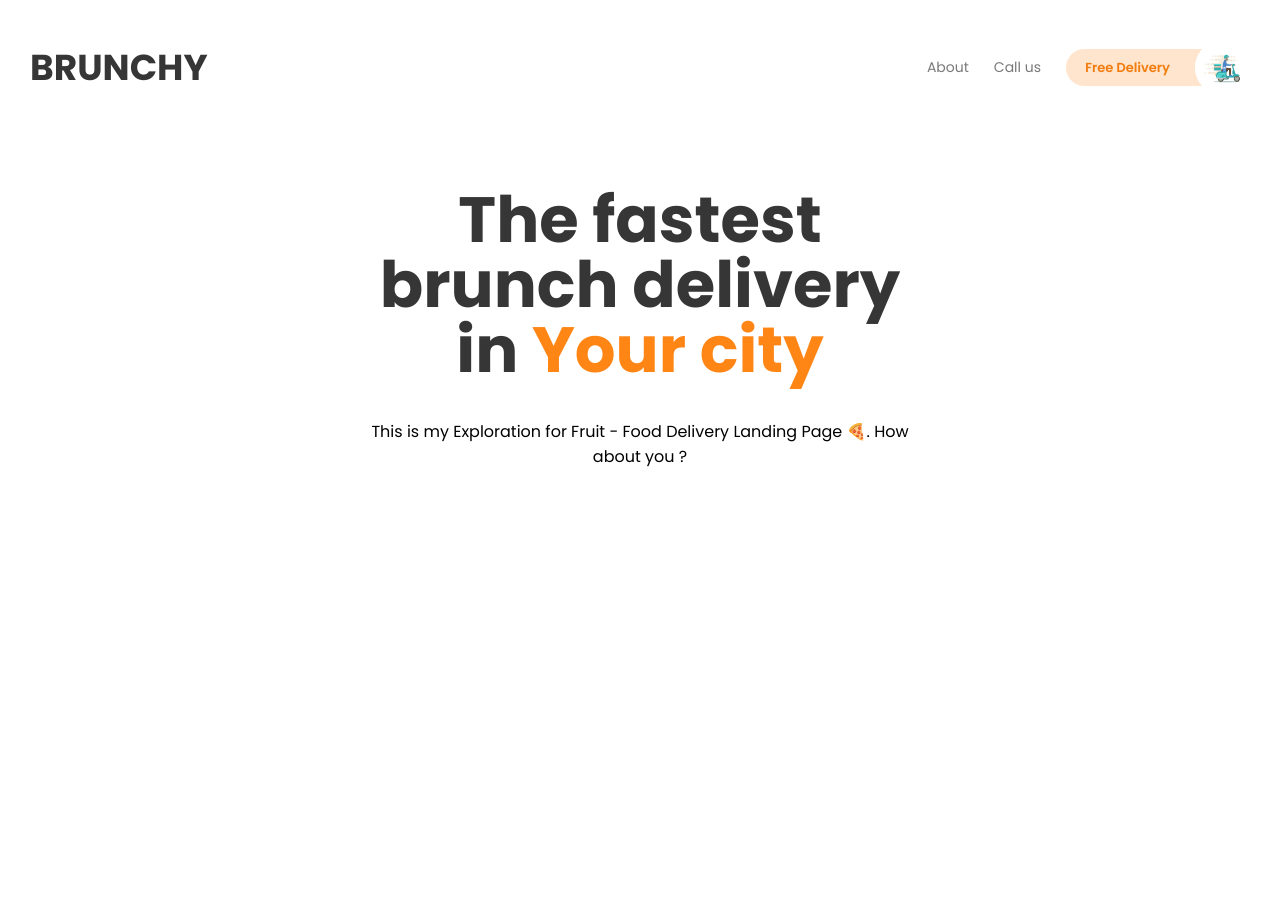
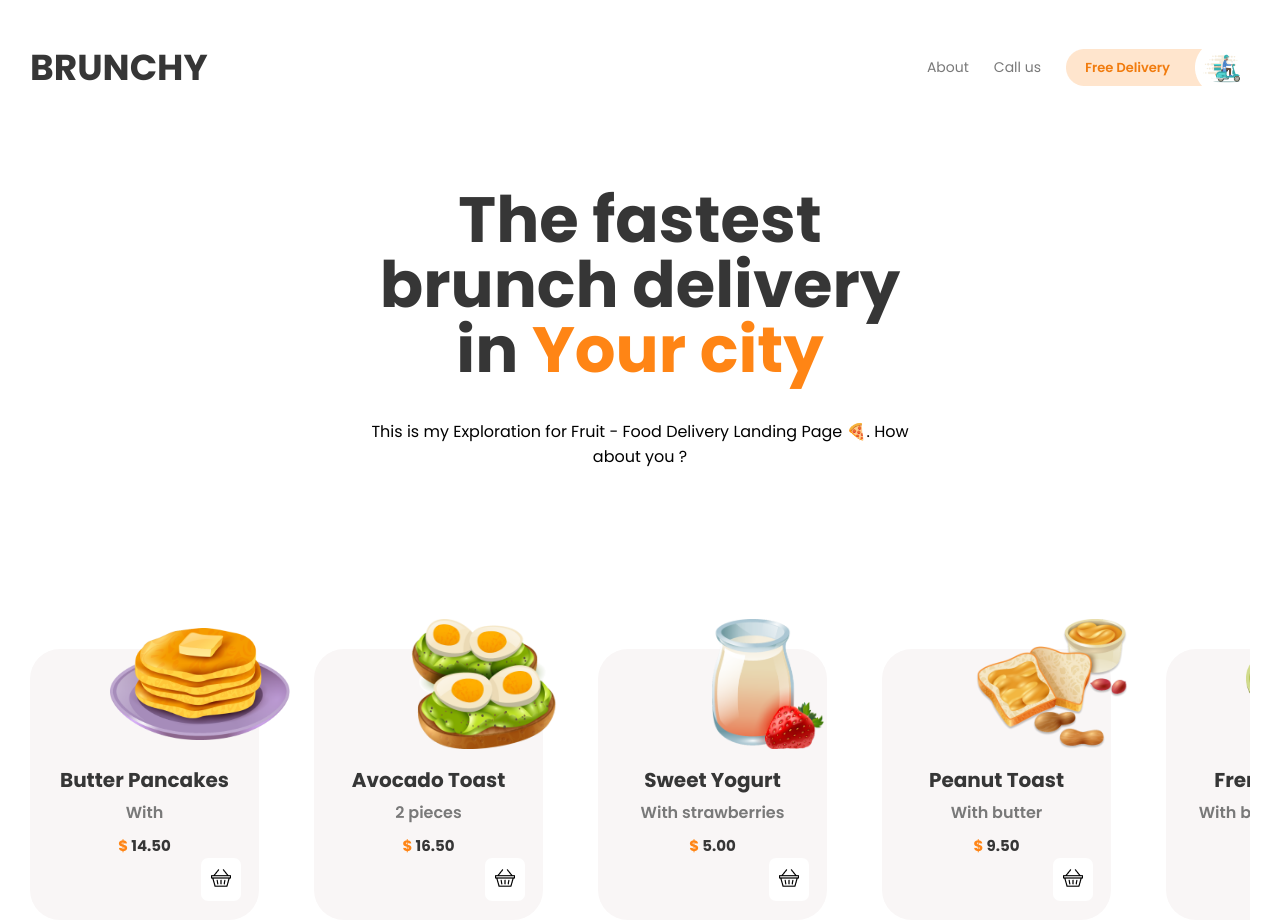
Before and after one commit to Bodrie/dreamshot-app, a React (Create React App) app: page / in a window 1280 px wide. Before the commit the page ends 800 px from the top, so only its background shows below. Built offline with nearby package versions, Linux system fonts and the light colour scheme.

Commit message:
feat: created slider for the product cards

```diff
--- a/src/App.tsx
+++ b/src/App.tsx
@@ -1,13 +1,15 @@
 import React from "react";
-import { Header, Text } from "./components";
+import { Header, Text, ProductSlider } from "./components";
 import styles from "./App.module.scss";
 
 function App() {
   const { App } = styles;
+
   return (
     <div className={App}>
       <Header />
       <Text />
+      <ProductSlider />
     </div>
   );
 }
--- /dev/null
+++ b/src/components/ProductSlider/ProductSlider.module.scss
@@ -0,0 +1,11 @@
+.slider {
+  display: block;
+  width: 100%;
+  overflow-x: scroll;
+  padding-top: 30px;
+}
+
+.sliderContainer {
+    display: block;
+    white-space: nowrap;
+}
--- /dev/null
+++ b/src/components/ProductSlider/index.tsx
@@ -0,0 +1,22 @@
+import React from "react";
+import ProductCard from "../ProductCard";
+import styles from "./ProductSlider.module.scss";
+import data from "../../mock/data.json";
+import { Product } from "../../types";
+
+const ProductSlider = () => {
+  const {sliderContainer, slider } = styles;
+  const products: Product[] = data.items;
+
+  return (
+    <div className={slider}>
+      <div className={sliderContainer}>
+        {products.map((product, index) => (
+          <ProductCard key={`${product.name}-${index}`} {...product} />
+        ))}
+      </div>
+    </div>
+  );
+};
+
+export default ProductSlider;
--- a/src/components/index.tsx
+++ b/src/components/index.tsx
@@ -1,2 +1,3 @@
 export { default as Header } from "./Header";
 export { default as Text } from "./Text";
+export { default as ProductSlider } from "./ProductSlider";
```
